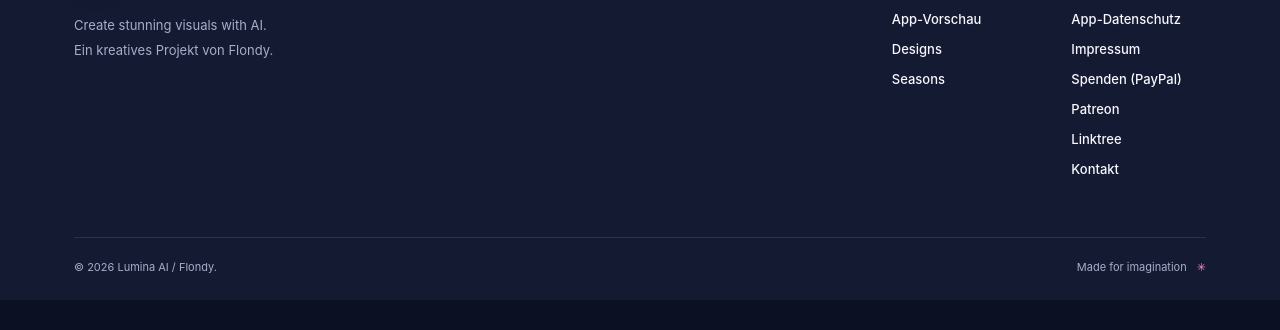
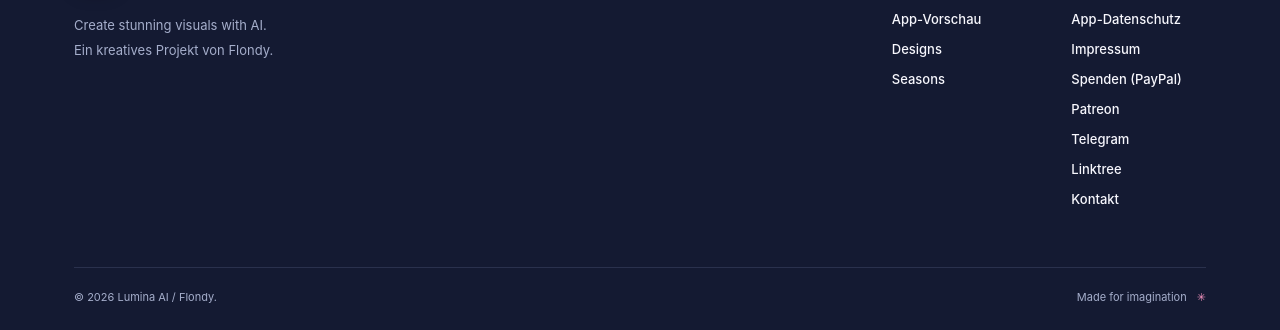
Before and after one commit to Marcel-2025/Lumina-Studio-AI, a plain HTML site: page index.html in a window 1280 px wide. Shown: the part 8848-9178 px from the top of the page. Before the commit the page ends 9148 px from the top, so only its background shows below. Drawn offline with Linux system fonts and the light colour scheme.

Commit message:
Fußzeile: Telegram-Link
Co-Authored-By: Claude Opus 5.5 <noreply@anthropic.com>
Claude-Session: https://claude.ai/code/session_01Xnj5ebscbHZsCBrLamfoCY

```diff
--- a/index.html
+++ b/index.html
@@ -138,7 +138,7 @@
       <section class="final-cta-section"><div class="container"><div class="final-cta reveal"><div class="cta-sheen"></div><div class="cta-icon"><img src="assets/icon-aurora.webp" alt="" data-brand-icon></div><p class="kicker">LET YOUR IDEAS SHINE</p><h2>Make something<br><em>extraordinary.</em></h2><p>Lumina AI ist da. Lade die App kostenlos bei Google Play.</p><a class="btn btn-primary" href="https://play.google.com/store/apps/details?id=dev.flondy.lumina" target="_blank" rel="noopener">Bei Google Play laden <span aria-hidden="true">↗</span></a><small>Für Android · In-App-Käufe · Kein Tracking auf dieser Seite.</small></div></div></section>
     </main>
 
-    <footer class="site-footer"><div class="container"><div class="footer-main"><div><a class="brand footer-brand" href="#top"><img src="assets/icon-aurora.webp" alt="" data-brand-icon width="44" height="44"><span>Lumina<span class="brand-suffix"> AI</span><span class="brand-point">.</span></span></a><p>Create stunning visuals with AI.<br>Ein kreatives Projekt von Flondy.</p></div><div class="footer-links"><div><strong>ENTDECKEN</strong><a href="#features">Funktionen</a><a href="#studio">App-Vorschau</a><a href="#styles">Designs</a><a href="#seasons">Seasons</a></div><div><strong>INFORMATIONEN</strong><a href="datenschutz.html">Website-Datenschutz</a><a href="app-datenschutz.html">App-Datenschutz</a><a href="https://flondy.github.io/app-store/impressum.html">Impressum</a><a href="https://www.paypal.com/paypalme/MSingle72" target="_blank" rel="noopener">Spenden (PayPal)</a><a href="https://www.patreon.com/cw/Flondy" target="_blank" rel="noopener">Patreon</a><a href="https://linktr.ee/flondy" target="_blank" rel="noopener">Linktree</a><a href="mailto:flondy.dev@gmail.com">Kontakt</a></div></div></div><div class="footer-bottom"><span>© <span id="current-year">2026</span> Lumina AI / Flondy.</span><span>Made for imagination <span class="footer-heart">✳</span></span></div></div></footer>
+    <footer class="site-footer"><div class="container"><div class="footer-main"><div><a class="brand footer-brand" href="#top"><img src="assets/icon-aurora.webp" alt="" data-brand-icon width="44" height="44"><span>Lumina<span class="brand-suffix"> AI</span><span class="brand-point">.</span></span></a><p>Create stunning visuals with AI.<br>Ein kreatives Projekt von Flondy.</p></div><div class="footer-links"><div><strong>ENTDECKEN</strong><a href="#features">Funktionen</a><a href="#studio">App-Vorschau</a><a href="#styles">Designs</a><a href="#seasons">Seasons</a></div><div><strong>INFORMATIONEN</strong><a href="datenschutz.html">Website-Datenschutz</a><a href="app-datenschutz.html">App-Datenschutz</a><a href="https://flondy.github.io/app-store/impressum.html">Impressum</a><a href="https://www.paypal.com/paypalme/MSingle72" target="_blank" rel="noopener">Spenden (PayPal)</a><a href="https://www.patreon.com/cw/Flondy" target="_blank" rel="noopener">Patreon</a><a href="https://t.me/Flondy" target="_blank" rel="noopener">Telegram</a><a href="https://linktr.ee/flondy" target="_blank" rel="noopener">Linktree</a><a href="mailto:flondy.dev@gmail.com">Kontakt</a></div></div></div><div class="footer-bottom"><span>© <span id="current-year">2026</span> Lumina AI / Flondy.</span><span>Made for imagination <span class="footer-heart">✳</span></span></div></div></footer>
   </div>
 </body>
 </html>
```
